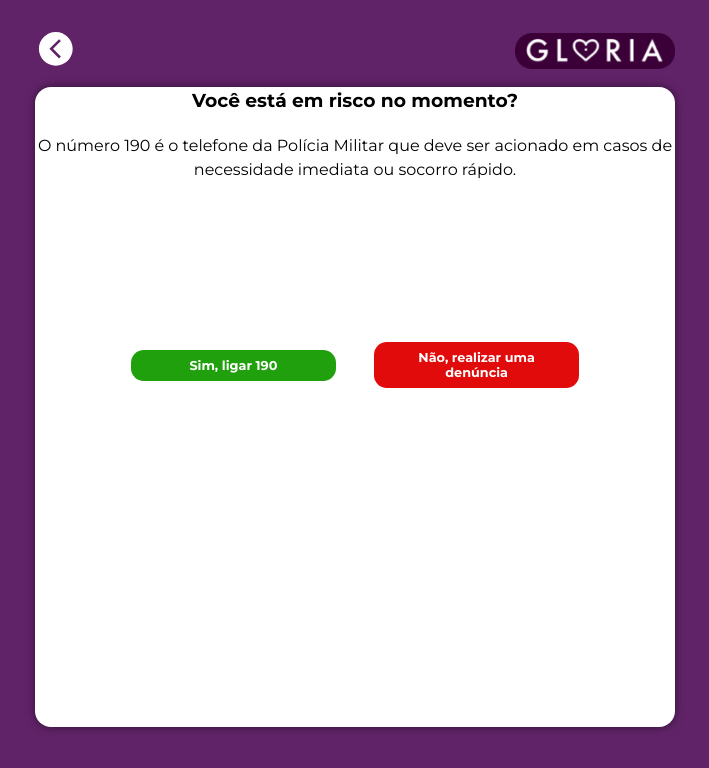
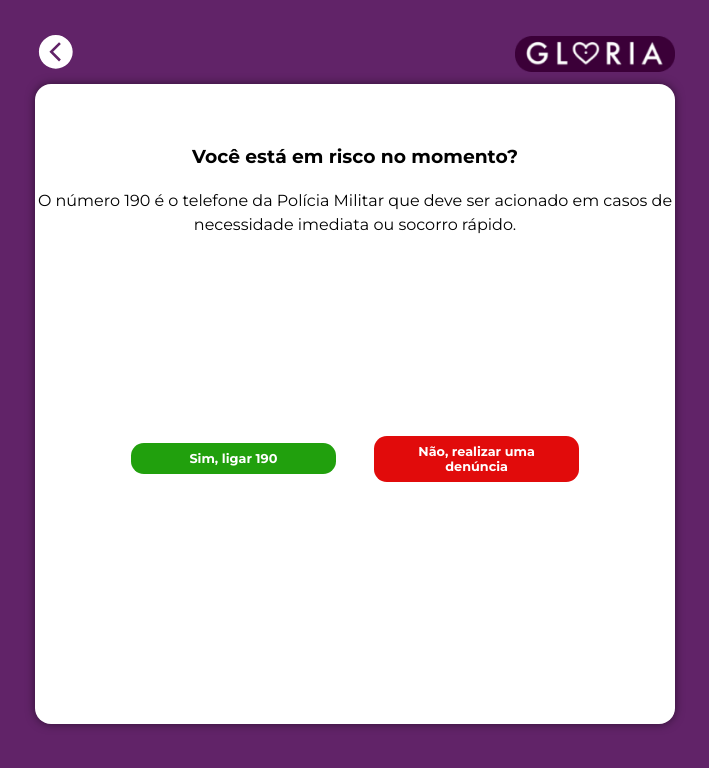
Before and after one commit to anajbsouza/Mapa-da-Violencia, a React (Vite) app in the folder frontend/: page /emergency in a window 1280 px wide. Shown: the top 768 px of the page, without its empty margins (285-994 px from the left). Built offline with nearby package versions, Linux system fonts and the light colour scheme.

Commit message:
fix: emergency page css's corrections

```diff
--- a/frontend/src/styles/EmergencyPage.css
+++ b/frontend/src/styles/EmergencyPage.css
@@ -1,4 +1,9 @@
 /* Emergency */
+
+.question-emergency {
+  text-align: center;
+  padding-top: 5vh;
+}
 
 .buttons-container-emergency {
     display: flex;
@@ -7,6 +12,7 @@
     gap: 3vw;
     align-items: center;
     margin-top: 25%;
+    padding: 3vw;
   }
 
   .green-button,
@@ -38,7 +44,12 @@
     height: 9vh;
   }
 
-  .question-emergency {
-    text-align: center;
-    margin-top: 2vh;
+
+
+  @media (min-width: 1000px) {
+    .buttons-container-emergency {
+      width: 70%;
+      margin: 20vh auto;
+      justify-content: center;
+    }
   }
```
